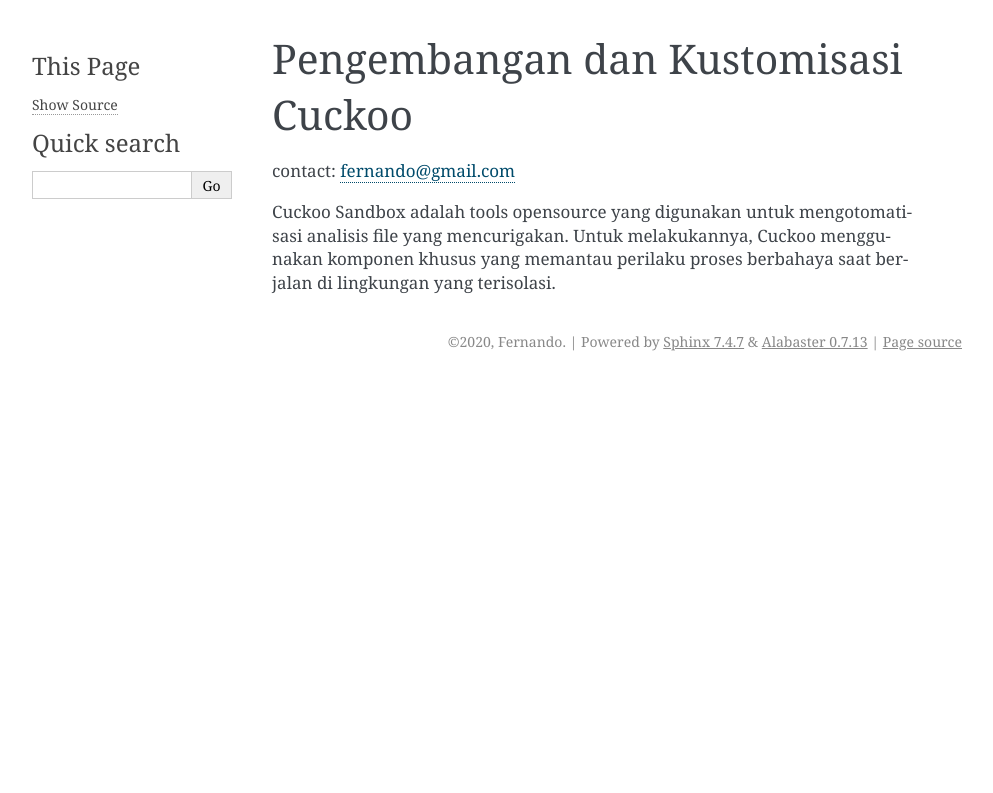
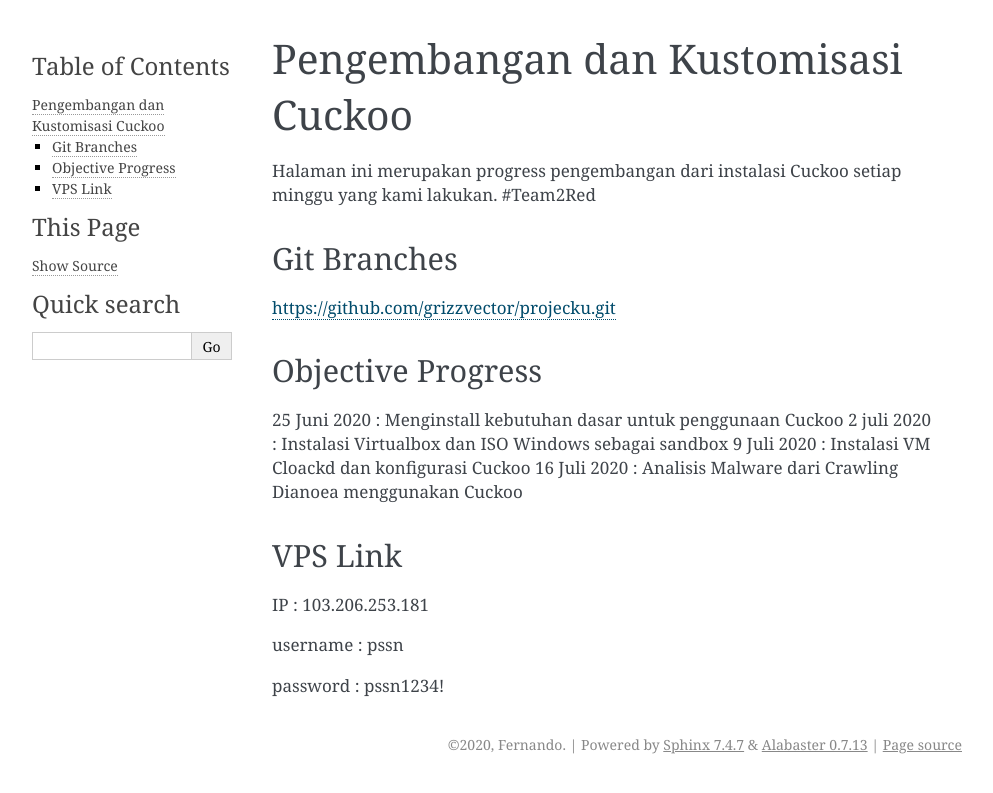
Before and after one commit to grizzvector/projecku, a Sphinx documentation site: the page built from cukoored/source/Pengembangan/dev.rst, in a window 1280 px wide. Shown: the top 793 px of the page, without its empty margins (148-1141 px from the left). Built offline with Sphinx 7.4.7, drawn with Linux system fonts in a browser that asks for light colours.

Commit message:
Update dev.rst

```diff
--- a/cukoored/source/Pengembangan/dev.rst
+++ b/cukoored/source/Pengembangan/dev.rst
@@ -1,6 +1,24 @@
 Pengembangan dan Kustomisasi Cuckoo
 ===================================
 
-contact: fernando@gmail.com
+Halaman ini merupakan progress pengembangan dari instalasi Cuckoo setiap minggu yang kami lakukan. #Team2Red
 
-Cuckoo Sandbox adalah tools opensource yang digunakan untuk mengotomatisasi analisis file yang mencurigakan. Untuk melakukannya, Cuckoo menggunakan komponen khusus yang memantau perilaku proses berbahaya saat berjalan di lingkungan yang terisolasi.
+Git Branches
+^^^^^^^^^^^^
+https://github.com/grizzvector/projecku.git
+
+Objective Progress
+^^^^^^^^^^^^^^^^^^
+25 Juni 2020 : Menginstall kebutuhan dasar untuk penggunaan Cuckoo
+2 juli 2020 : Instalasi Virtualbox dan ISO Windows sebagai sandbox
+9 Juli 2020 : Instalasi VM Cloackd dan konfigurasi Cuckoo
+16 Juli 2020 : Analisis Malware dari Crawling Dianoea menggunakan Cuckoo
+
+VPS Link
+^^^^^^^^
+
+IP : 103.206.253.181
+
+username : pssn
+
+password : pssn1234!
```
